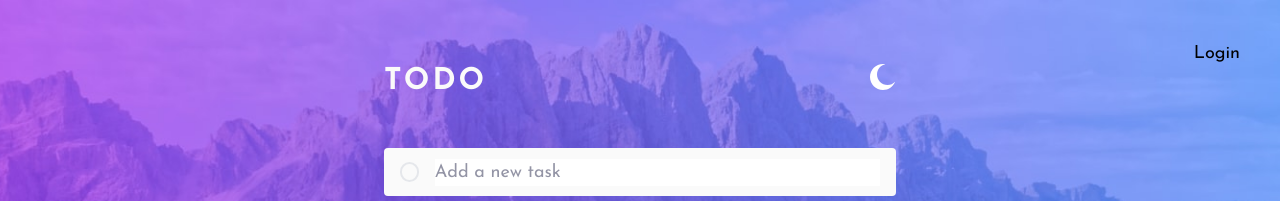
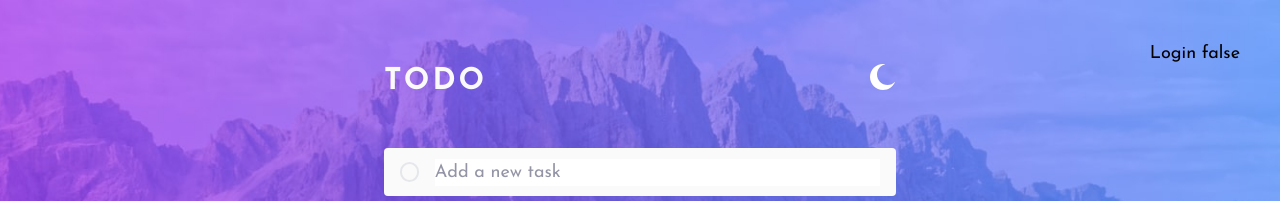
Before and after one commit to daodd1511/todo-app, a Vue app: page / in a window 1280 px wide. Shown: the top 201 px of the page. Built offline with nearby package versions, Linux system fonts and the light colour scheme; no server answers.

Commit message:
add logout button

```diff
--- a/src/views/Home.vue
+++ b/src/views/Home.vue
@@ -4,6 +4,9 @@
 import Task from "../components/Task.vue"
 import {useStore} from "../store/index.js"
 import {ref} from 'vue'
+import useAuth from "../composable/useAuth.js"
+
+const { isAuthenticated, logout, user } = useAuth();
 const newTask = ref('');
 const store = useStore();
 const addTask = ()=>{
@@ -80,7 +83,9 @@ const filterTask = (state,i)=>{
       </div>
     </div>
     <div class="absolute top-10 right-10">
-        <p><router-link to="/login">Login</router-link></p>
+        <button v-if="!isAuthenticated"><router-link to="/login">Login</router-link></button>
+        <button v-else @click="logout"><router-link to="/">Logout</router-link></button>
+        {{isAuthenticated}}
     </div>
 </template>
 
```
